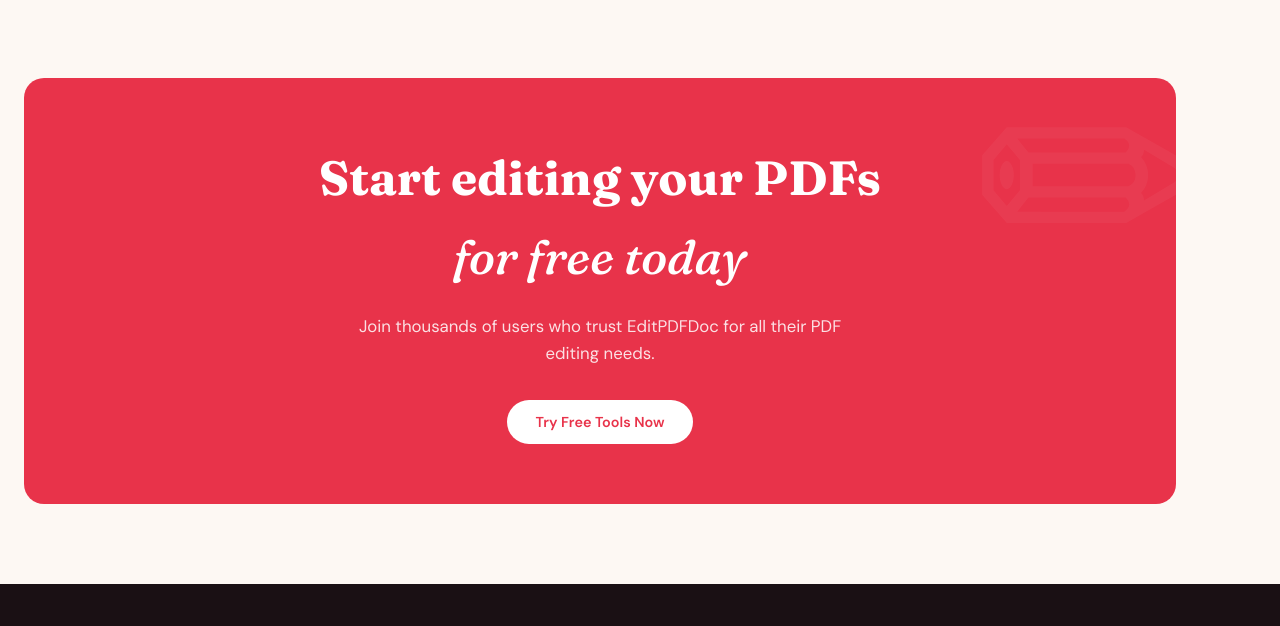
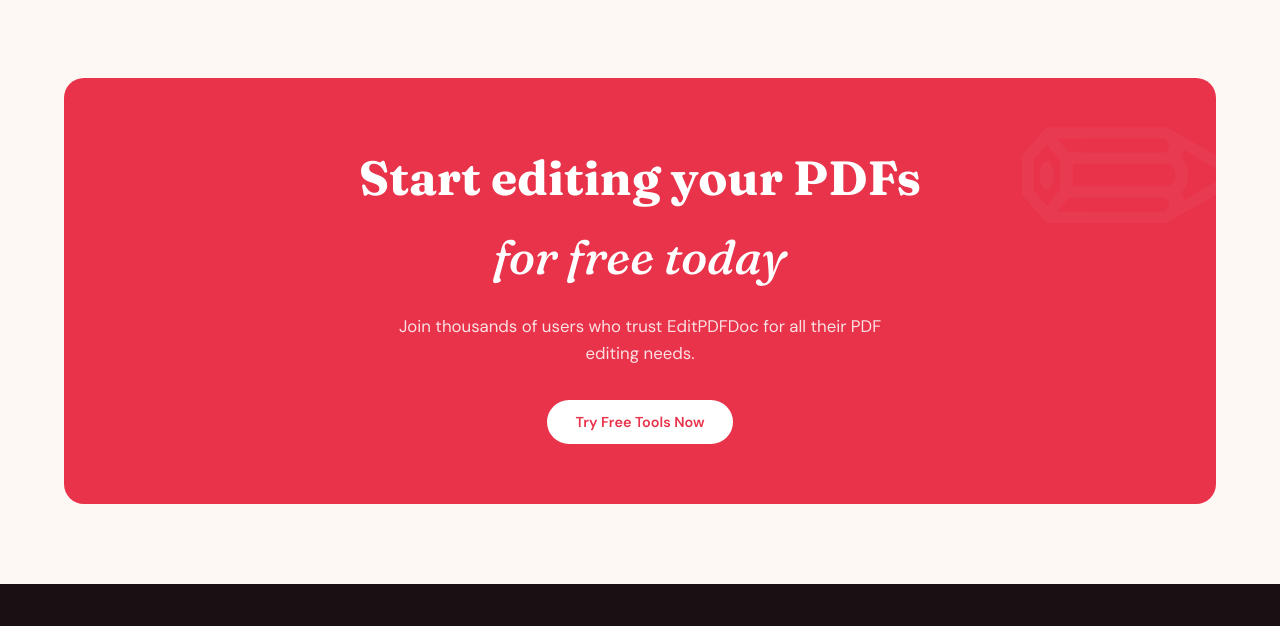
Before and after one commit to javed103/editpdfdoc, a website: page index.html in a window 1280 px wide. Shown: the part 4665-5291 px from the top of the page. Drawn offline with Linux system fonts and the light colour scheme.

Commit message:
Wrap cta-banner in a center tag

```diff
--- a/index.html
+++ b/index.html
@@ -399,11 +399,12 @@
     </div>
   </section>
 
-  <div class="cta-banner" style="margin:0 24px 80px">
+ <center> <div class="cta-banner" style="margin:0 24px 80px">
     <h2>Start editing your PDFs<br><em>for free today</em></h2>
     <p>Join thousands of users who trust EditPDFDoc for all their PDF editing needs.</p>
     <button class="btn btn-white" onclick="document.getElementById('tools').scrollIntoView({behavior:'smooth'})">Try Free Tools Now</button>
   </div>
+ </center>
 
 </main>
 
```
